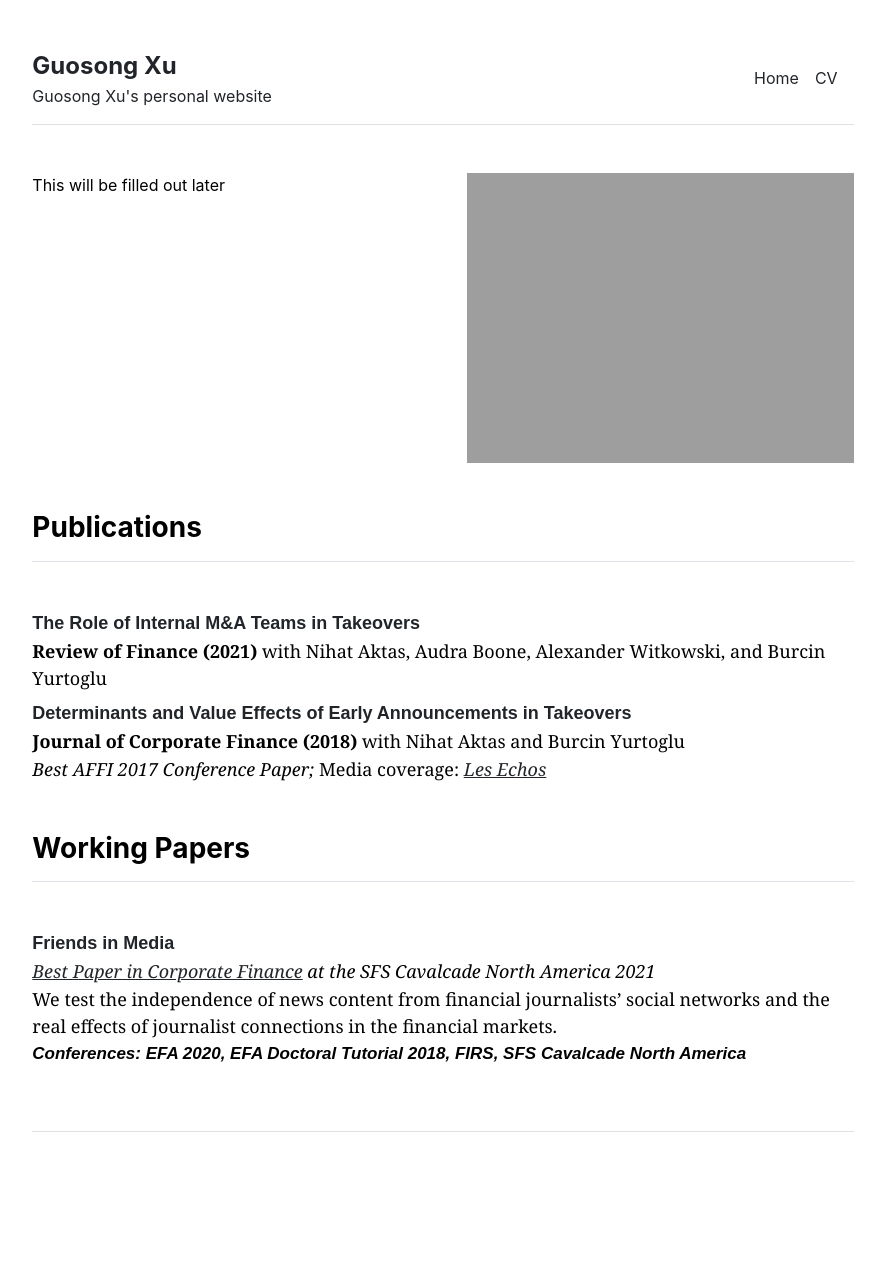
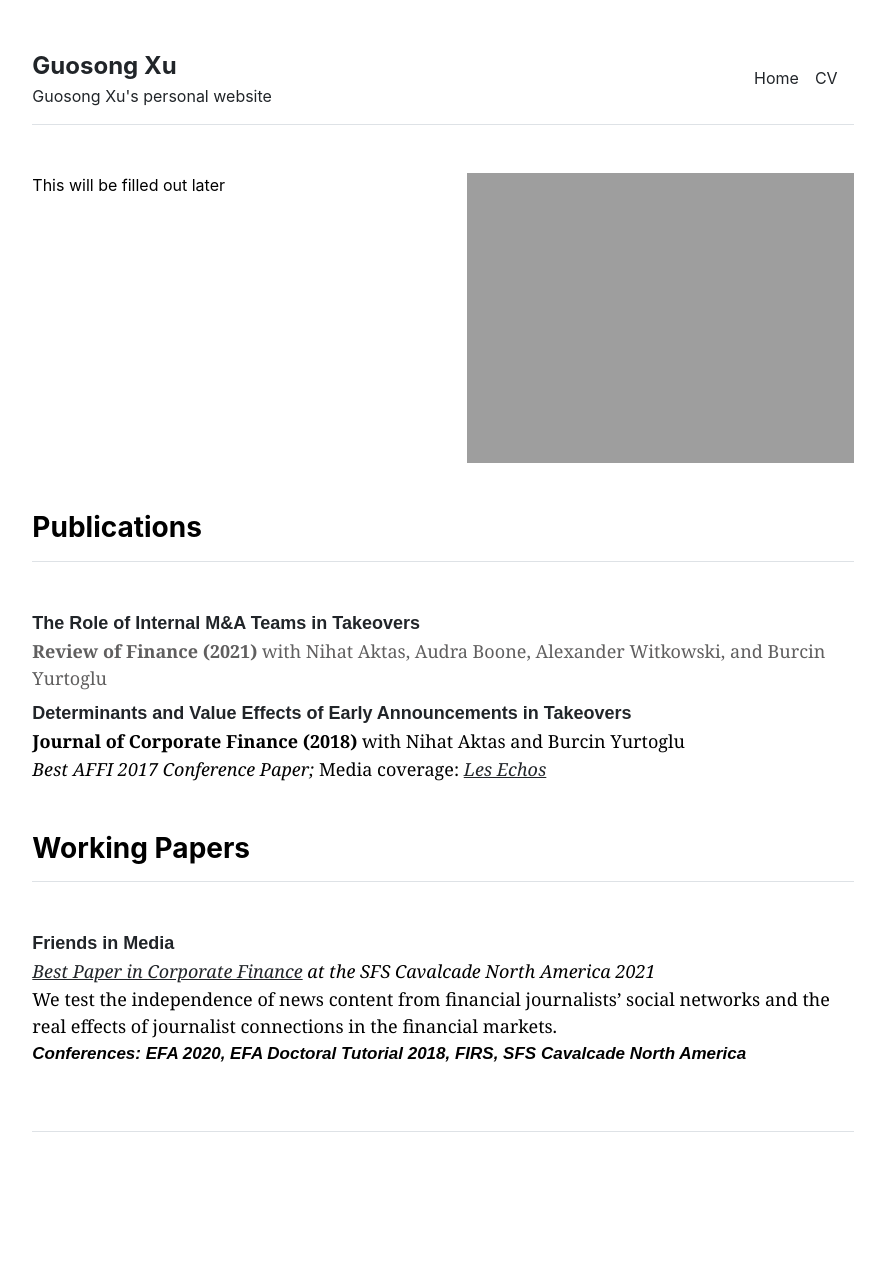
Before and after one commit to guosongxu/guosongxu.github.io, a Jekyll site: the page built from index.md, in a window 1280 px wide. Shown: the whole page, without its empty margins (197-1082 px from the left). Built offline with Jekyll 4.4.1, drawn with Linux system fonts in a browser that asks for light colours.

Commit message:
Update home.html

```diff
--- a/_layouts/home.html
+++ b/_layouts/home.html
@@ -15,7 +15,7 @@ layout: default
   <div class="col-md-12">
     <h3 class="fw-bold border-bottom pb-3 mb-5">Publications</h3>
     <p style="font-family:arial, 'MS Sans Serif', arial;font-size:18px;margin-bottom:1px;"><strong><a href="https://papers.ssrn.com/sol3/papers.cfm?abstract_id=3140400" target="_blank" rel="noreferrer noopener" aria-label=" (opens in a new tab)" style="text-decoration:none;">The Role of Internal M&amp;A Teams in Takeovers</a></p>
-    <p style="font-family:georgia;font-size:18px;margin-bottom:8px">Review of Finance (2021)</strong>  with Nihat Aktas, Audra Boone, Alexander Witkowski, and Burcin Yurtoglu</p>
+    <p style="font-family:georgia;font-size:18px;margin-bottom:8px;color:#605F5F">Review of Finance (2021)</strong>  with Nihat Aktas, Audra Boone, Alexander Witkowski, and Burcin Yurtoglu</p>
 
     <p style="font-family:arial, 'MS Sans Serif', arial;font-size:18px;margin-bottom:1px;"><strong><a href="https://papers.ssrn.com/sol3/papers.cfm?abstract_id=2874336" target="_blank" rel="noreferrer noopener" aria-label=" (opens in a new tab)" style="text-decoration:none;">Determinants and Value Effects of Early Announcements in Takeovers</a></p>
     <p style="font-family:georgia;font-size:18px;margin-bottom:1px">Journal of Corporate Finance (2018)</strong>  with Nihat Aktas and&nbsp;Burcin Yurtoglu </p>
```
